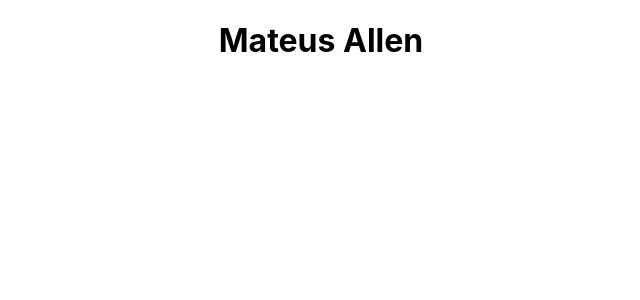
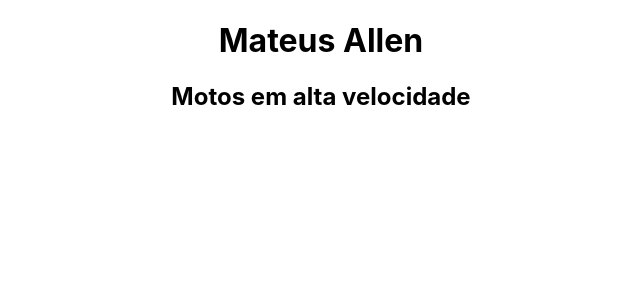
Before and after one commit to allenoliveira/new-web, a React (Create React App) app: page / in a window 1280 px wide. Shown: the top 300 px of the page, without its empty margins (319-959 px from the left). Built offline with nearby package versions, Linux system fonts and the light colour scheme.

Commit message:
modified:   public/index.html 	modified:   src/App.js

```diff
--- a/public/index.html
+++ b/public/index.html
@@ -24,7 +24,7 @@
       work correctly both with client-side routing and a non-root public URL.
       Learn how to configure a non-root public URL by running `npm run build`.
     -->
-    <title>Mateus Allen</title>
+    <title>Mateus Allen MOTR</title>
   </head>
   <body>
     <noscript>You need to enable JavaScript to run this app.</noscript>
--- a/src/App.js
+++ b/src/App.js
@@ -4,6 +4,7 @@ function App() {
   return (
     <div className="App">
       <h1>Mateus Allen</h1>
+      <h2>Motos em alta velocidade</h2>
     </div>
   );
 }
```
